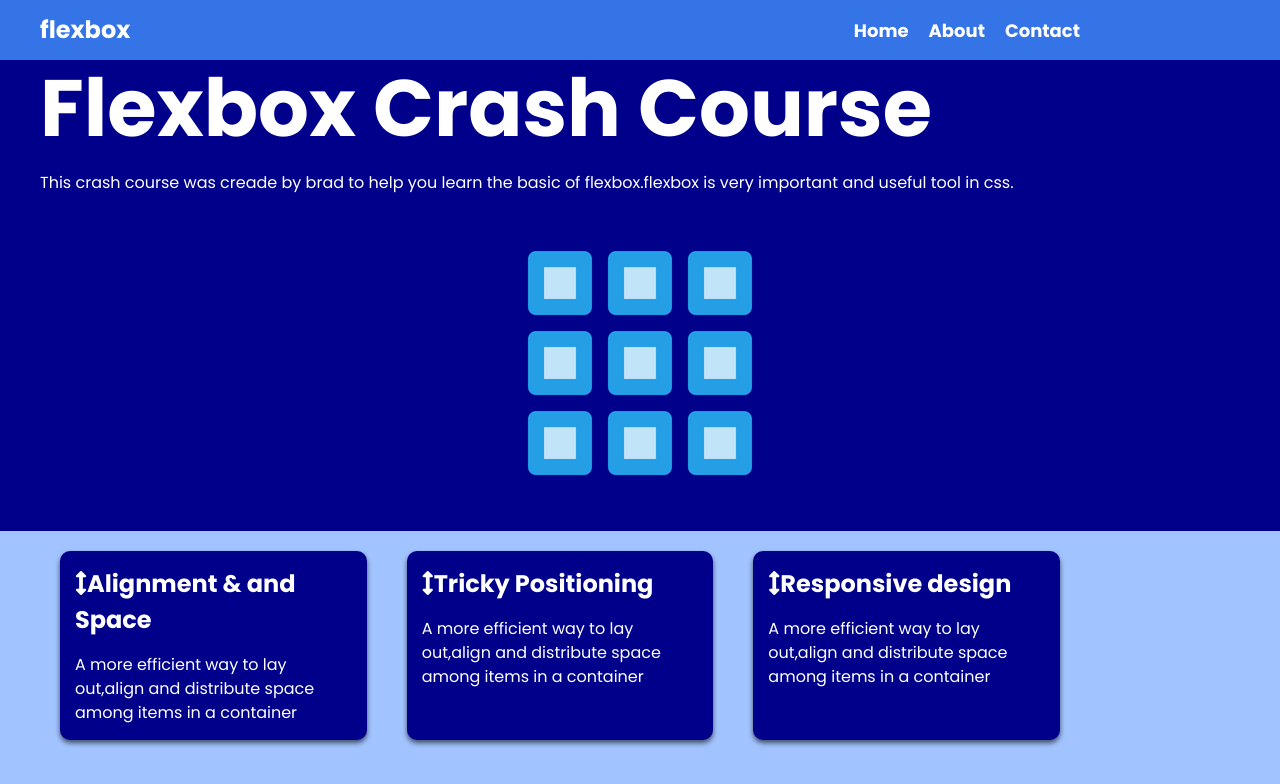
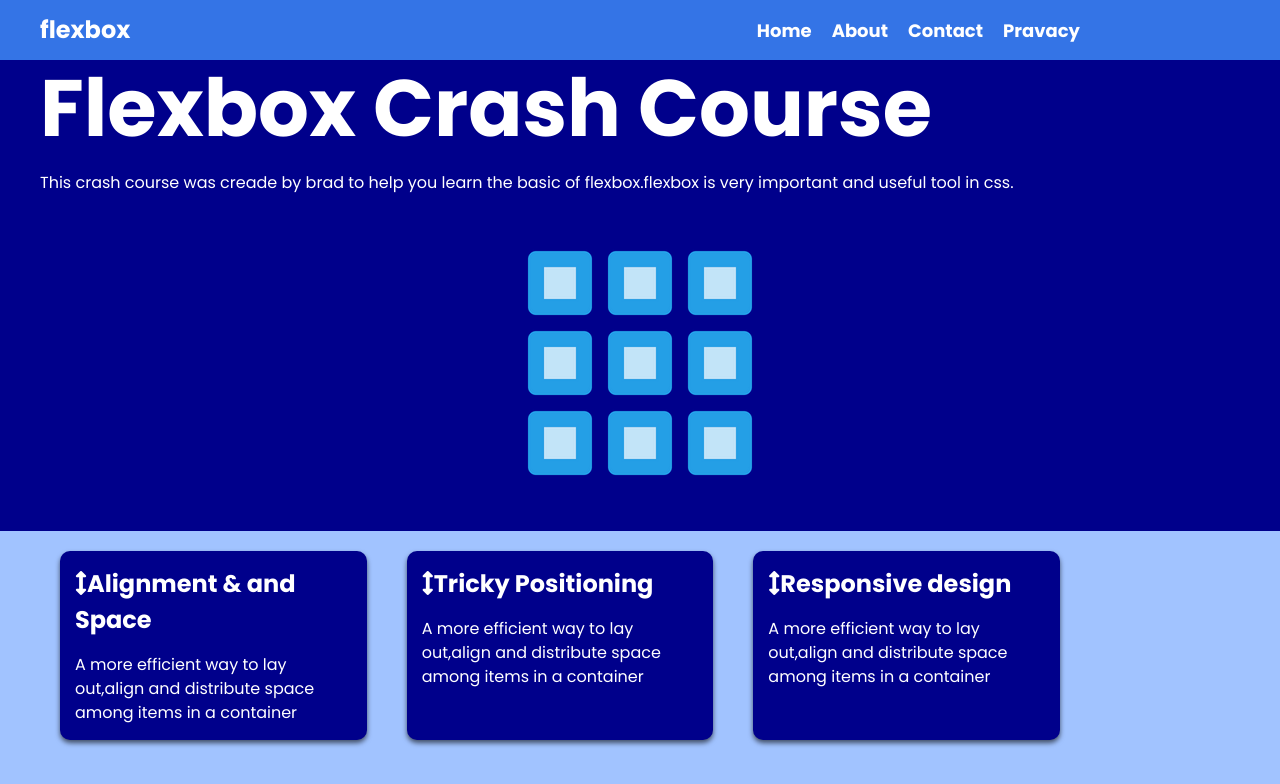
Before and after one commit to Mems2kur/currentyconverter, a plain HTML site: page index.html in a window 1280 px wide. Drawn offline with Linux system fonts and the light colour scheme; files that its build step writes are made by us from their sources.

Commit message:
added link for privacy

```diff
--- a/index.html
+++ b/index.html
@@ -16,6 +16,7 @@
                 <li><a href="#">Home</a></li>
                 <li><a href="#">About</a></li>
                 <li><a href="#">Contact</a></li>
+                 <li><a href="#">Pravacy</a></li>
             </ul>
         </div>
     </nav>
```
